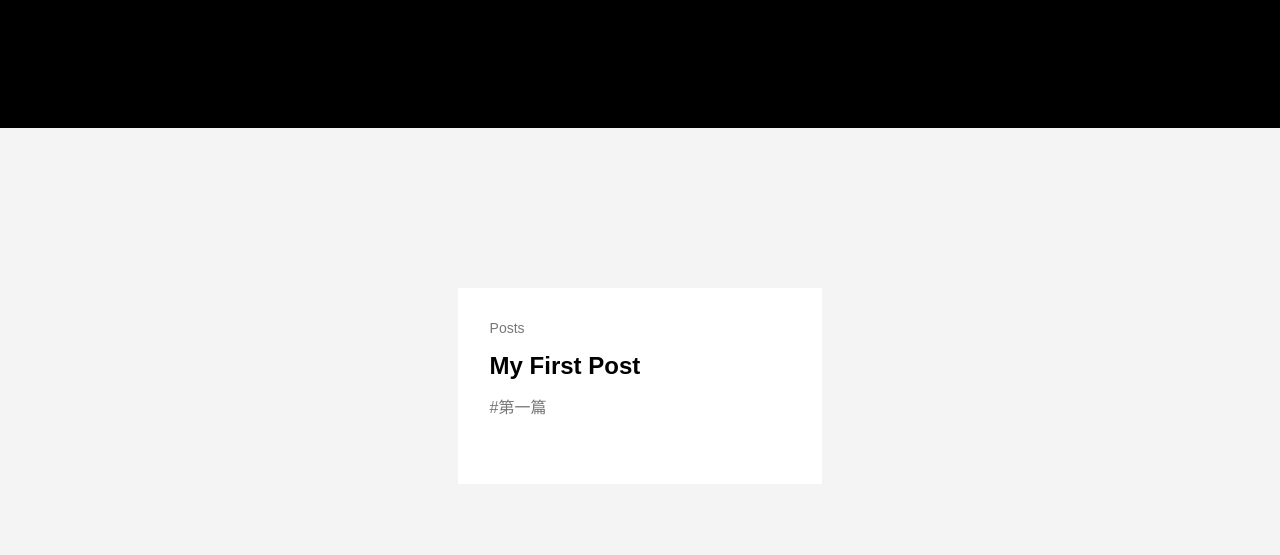
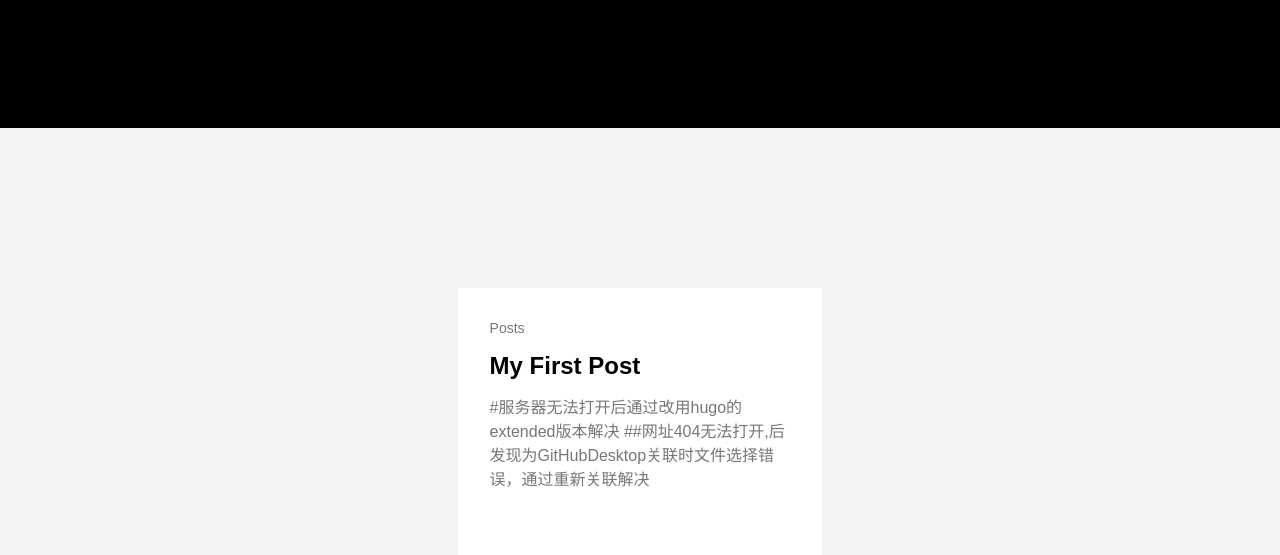
Before and after one commit to BuZhinan/BuZhinan.github.io, a plain HTML site: page posts/index.html in a window 1280 px wide. Shown: the part 245-800 px from the top of the page. Drawn offline with Linux system fonts and the light colour scheme.

Commit message:
Update index.html

```diff
--- a/posts/index.html
+++ b/posts/index.html
@@ -106,7 +106,7 @@
       </a>
     </h1>
     <div class="nested-links f5 lh-copy nested-copy-line-height">
-      #第一篇
+      #服务器无法打开后通过改用hugo的extended版本解决 ##网址404无法打开,后发现为GitHubDesktop关联时文件选择错误，通过重新关联解决
     </div>
   </div>
 </div>
```
